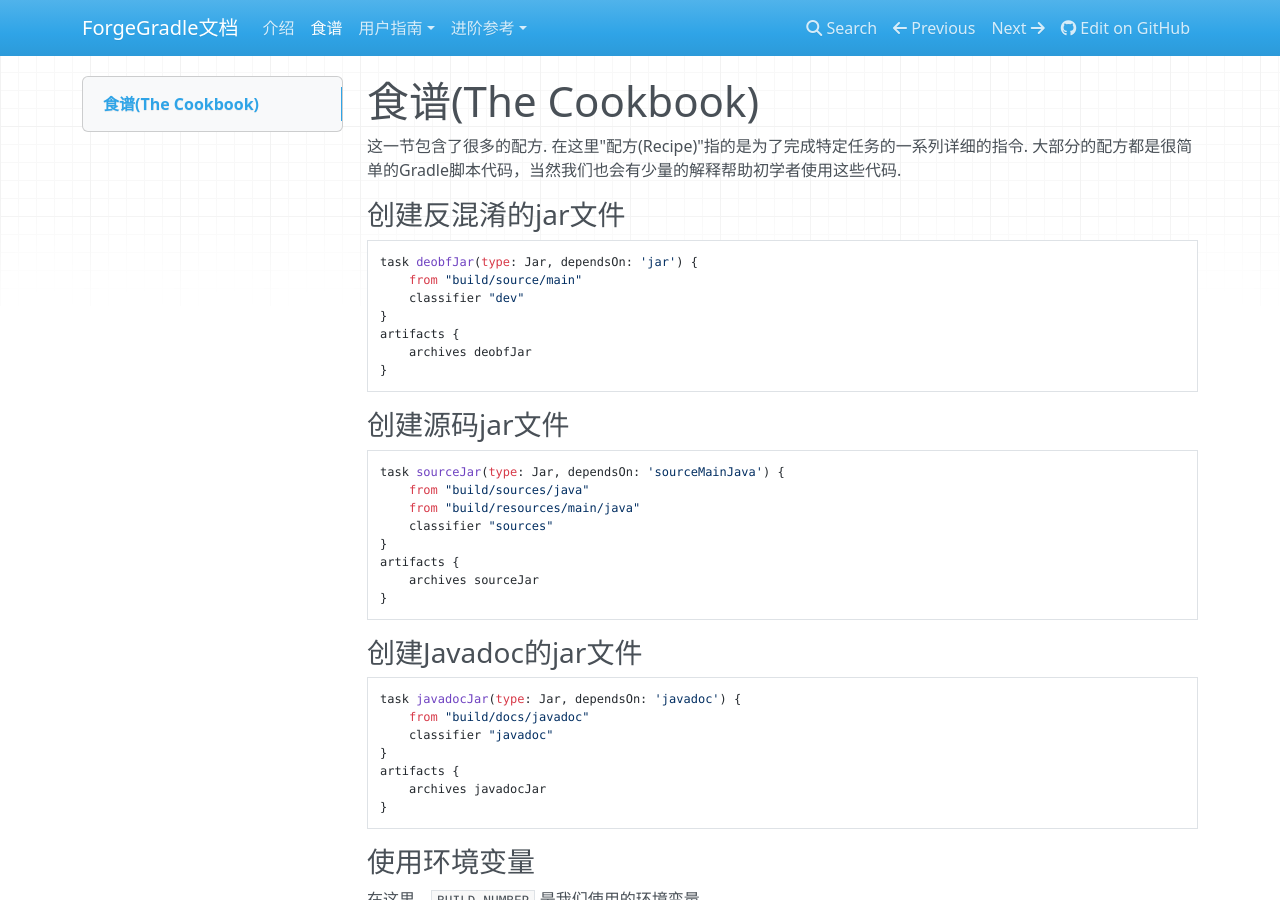
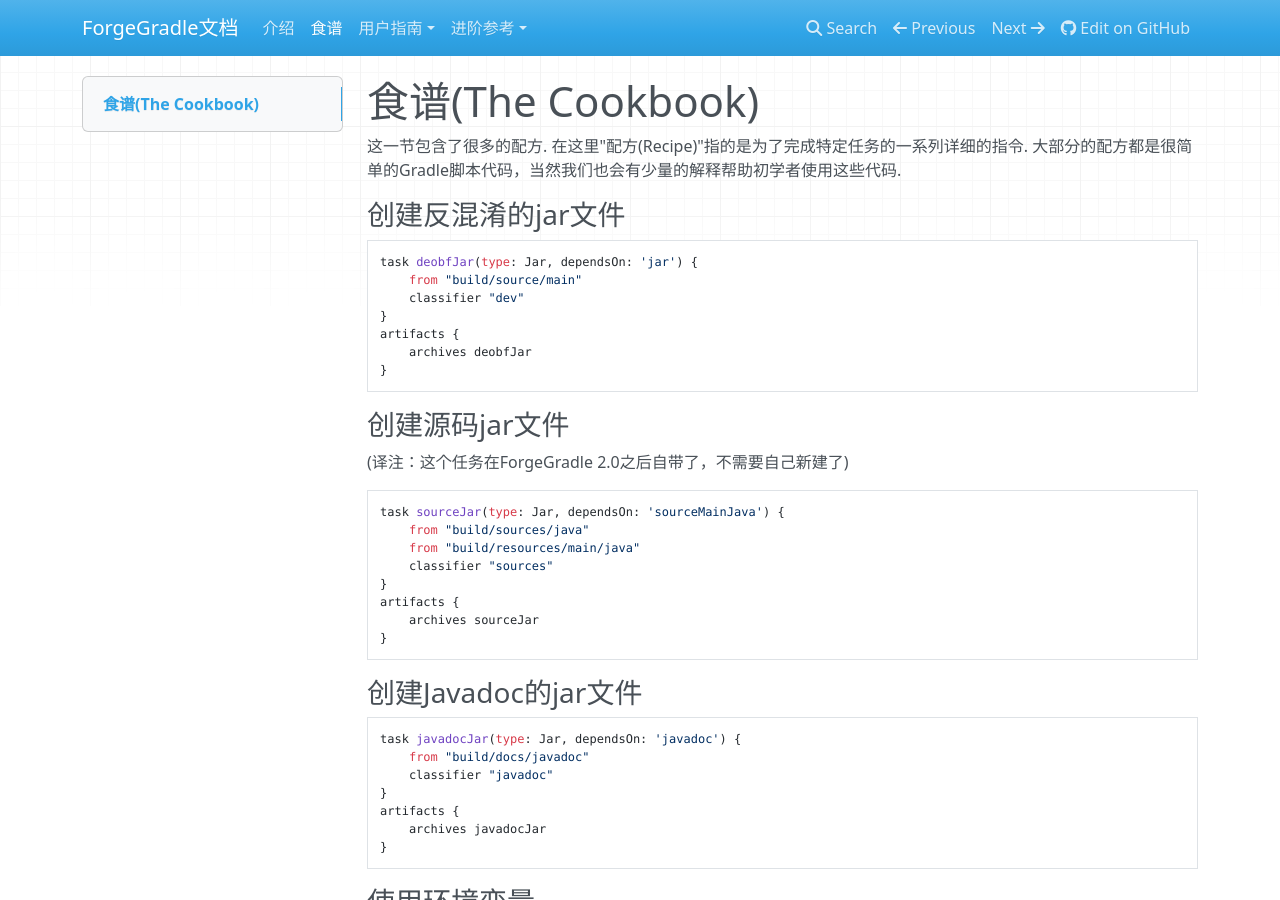
Before and after one commit to Krasjet/ForgeGradle-Documentation-CN, an MkDocs documentation site: the page built from docs/cookbook.md, in a window 1280 px wide and 900 px high. Built offline with MkDocs 1.6.1, drawn with Linux system fonts in a browser that asks for light colours; nearby versions of some CDN libraries; old or Windows-style settings are respelled for this version of MkDocs.

Commit message:
Update cookbook.md

````diff
--- a/docs/cookbook.md
+++ b/docs/cookbook.md
@@ -16,6 +16,8 @@ artifacts {
 ```
 
 ### 创建源码jar文件
+
+(译注：这个任务在ForgeGradle 2.0之后自带了，不需要自己新建了)
 
 ```
 task sourceJar(type: Jar, dependsOn: 'sourceMainJava') {
````
